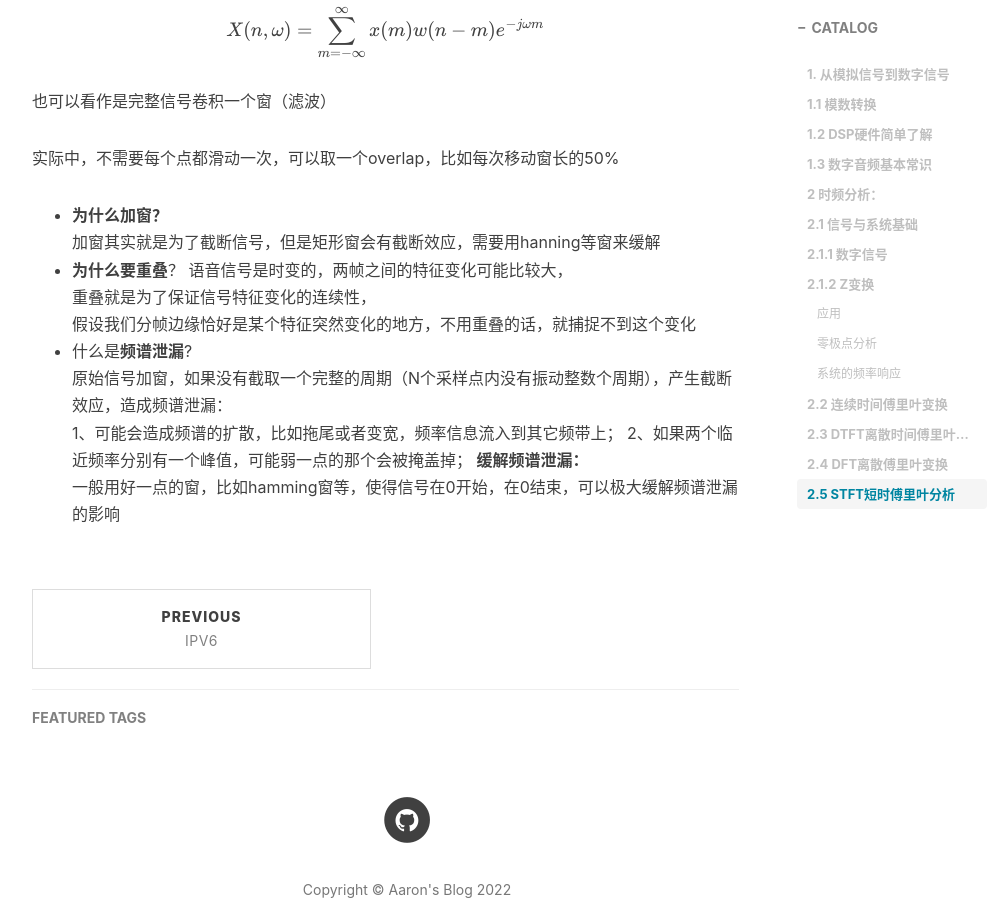
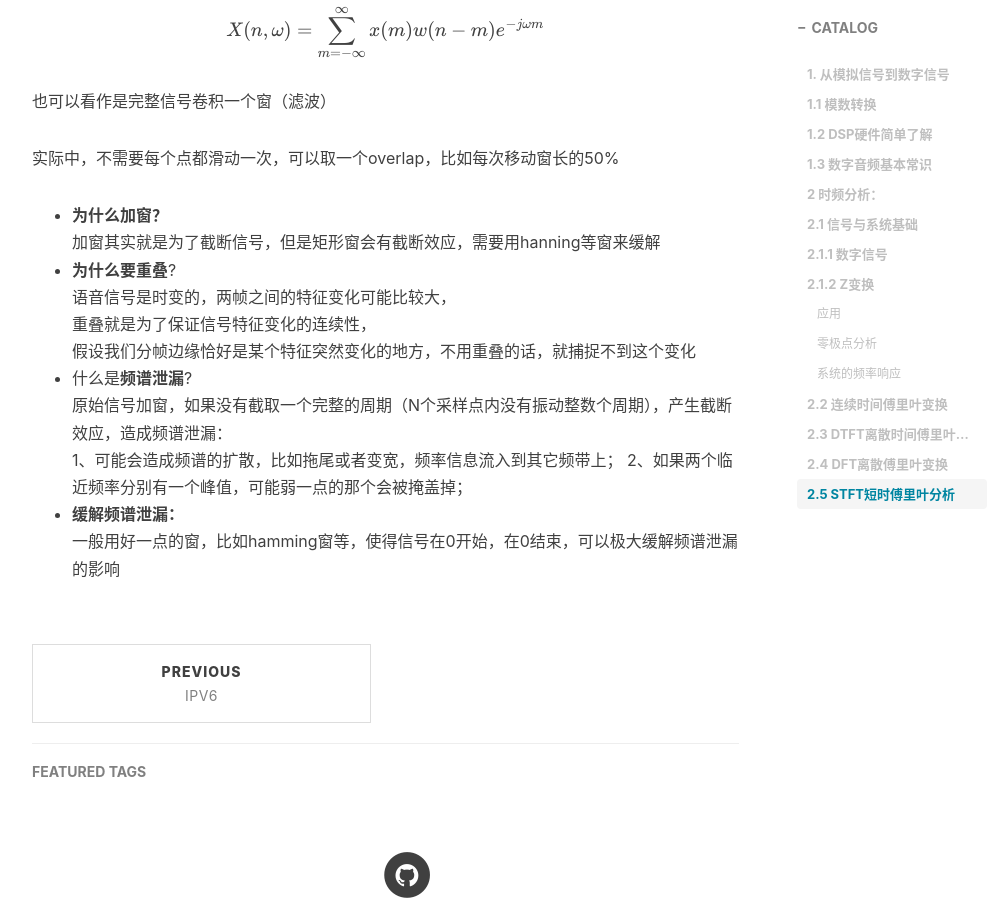
Before and after one commit to itsMao/itsMao.github.io, a Jekyll site: the page built from _posts/2022-10-08-实时数字音频信号处理.md, in a window 1280 px wide and 900 px high, scrolled down 4535 px. Shown: the whole window, without its empty margins (233-1232 px from the left). Built offline with Jekyll 4.4.1, drawn with Linux system fonts in a browser that asks for light colours; nearby versions of some CDN libraries; formulas are drawn with MathJax 3; comment, search, counter and statistics services are not loaded.

Commit message:
show img

```diff
--- a/_posts/2022-10-08-实时数字音频信号处理.md
+++ b/_posts/2022-10-08-实时数字音频信号处理.md
@@ -117,7 +117,7 @@ DSP有实时约束，要求信号处理加上IO开销的时间t小于一个采
 用来创建改进后的滤波器，比如级联和并联多系统
 得到滤波器的传输函数，然后获得结构图
 
-![FIR and RIR](itsMao.github.io/_posts/2022-10-08-img/212.jpeg)
+![FIR and RIR](https://itsMao.github.io/_posts/2022-10-08-img/212.jpeg)
 
 #### 零极点分析
 
@@ -178,7 +178,7 @@ $$
 
 - **为什么加窗？**
 加窗其实就是为了截断信号，但是矩形窗会有截断效应，需要用hanning等窗来缓解
-- **为什么要重叠**？
+- **为什么要重叠**?
 语音信号是时变的，两帧之间的特征变化可能比较大，
 重叠就是为了保证信号特征变化的连续性，
 假设我们分帧边缘恰好是某个特征突然变化的地方，不用重叠的话，就捕捉不到这个变化
@@ -186,5 +186,5 @@ $$
 原始信号加窗，如果没有截取一个完整的周期（N个采样点内没有振动整数个周期），产生截断效应，造成频谱泄漏：
 1、可能会造成频谱的扩散，比如拖尾或者变宽，频率信息流入到其它频带上；
 2、如果两个临近频率分别有一个峰值，可能弱一点的那个会被掩盖掉；
-**缓解频谱泄漏：**
+- **缓解频谱泄漏：**
 一般用好一点的窗，比如hamming窗等，使得信号在0开始，在0结束，可以极大缓解频谱泄漏的影响
```
